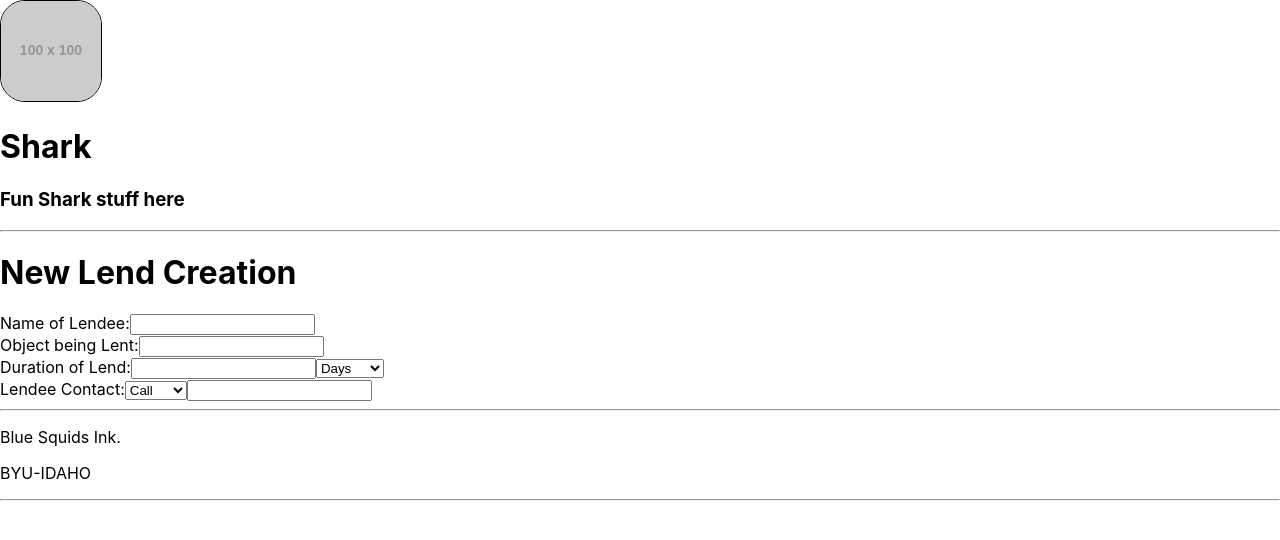
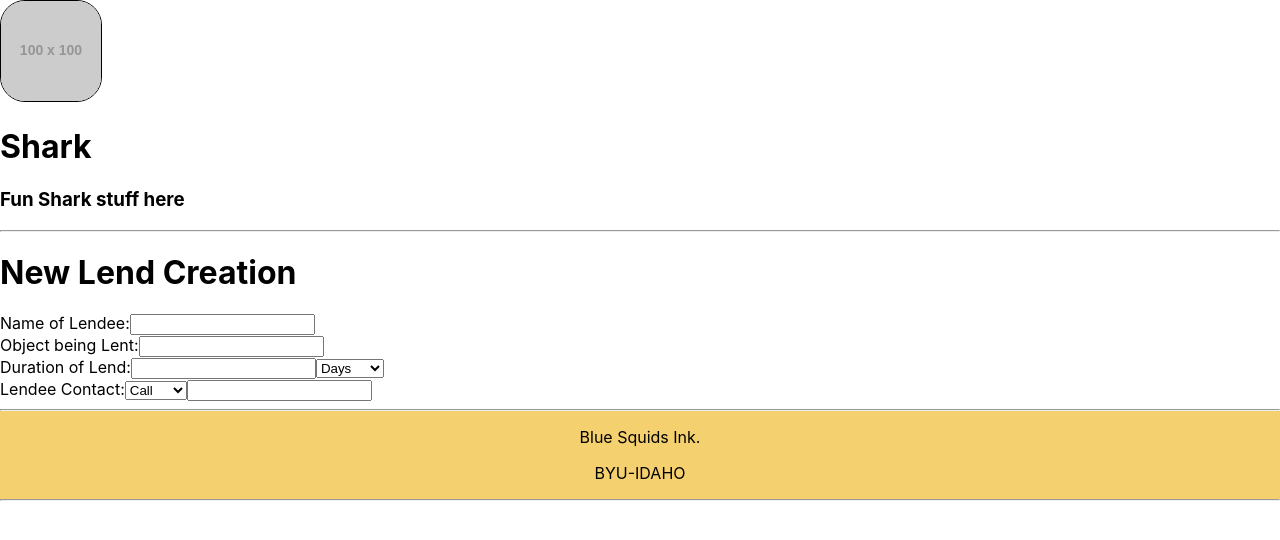
Before and after one commit to Cannon7/sharkreact, a React (Create React App) app in the folder Shark/main/: page /newlend in a window 1280 px wide. Shown: the top 540 px of the page. Built offline with nearby package versions, Linux system fonts and the light colour scheme.

Commit message:
Footer works now

```diff
--- a/Shark/main/src/components/footer.js
+++ b/Shark/main/src/components/footer.js
@@ -3,7 +3,7 @@ import React from 'react';
 function Footer(){
 
     return(
-        <div>
+        <div class= 'footer'>
             {/* placeholder line thing cuz i need it haha */}
             <hr></hr>
             <p id="currentYear"></p>
```
